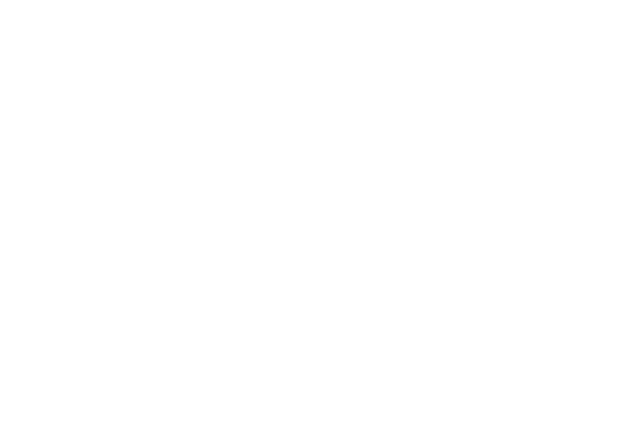
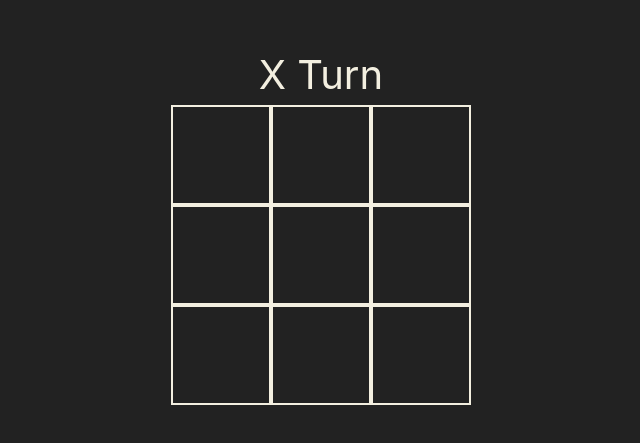
Before and after one commit to University-Projectss/Software-Development-Methods, a React (Create React App) app in the folder frontend/: page /playground in a window 1280 px wide. Before the commit this address had no page. Shown: the part 175-618 px from the top of the page, without its empty margins (319-959 px from the left). Built offline with nearby package versions, Linux system fonts and the light colour scheme; sample sign-in values are in the browser's storage.

Commit message:
Finish 2 human players TicTacToe

```diff
--- /dev/null
+++ b/frontend/src/components/Games/TicTacToe/index.tsx
@@ -0,0 +1,50 @@
+import { Flex, Grid, GridItem, Text } from "@chakra-ui/react";
+import React from "react";
+import { useTicTacToe } from "./useTicTacToe";
+
+interface TicTacToeProps {}
+
+export const TicTacToe: React.FC<TicTacToeProps> = () => {
+  const hook = useTicTacToe();
+
+  return (
+    <Flex
+      direction="column"
+      width="100vw"
+      height="100vh"
+      backgroundColor="#222222"
+      align="center"
+      justify="center"
+    >
+      <Text color="#F3EFE0" fontSize="40px">
+        {hook.turn === 1 ? "X Turn" : "O Turn"}
+      </Text>
+      {/* The following Grid represents the tic tac toe table */}
+      <Grid height="300px" width="300px" templateColumns="repeat(3, 100px)">
+        {hook.matrix.map((row, i) => {
+          return row.map((cell, j) => {
+            return (
+              <GridItem
+                key={i + j}
+                height="100px"
+                width="100px"
+                border="2px solid #F3EFE0"
+                fontSize="80px"
+                cursor="pointer"
+                color="#F3EFE0"
+                display="flex"
+                alignItems="center"
+                justifyContent="center"
+                onClick={() => {
+                  hook.handleCellClick(i, j);
+                }}
+              >
+                {hook.showText(cell)}
+              </GridItem>
+            );
+          });
+        })}
+      </Grid>
+    </Flex>
+  );
+};
--- /dev/null
+++ b/frontend/src/components/Games/TicTacToe/useTicTacToe.ts
@@ -0,0 +1,120 @@
+import { useEffect, useState } from "react";
+
+export const useTicTacToe = () => {
+  const [turn, setTurn] = useState<number>(1);
+
+  //   0-isEmpty, 1-X, 2-0
+  const [matrix, setMatrix] = useState<number[][]>([
+    [0, 0, 0],
+    [0, 0, 0],
+    [0, 0, 0],
+  ]);
+
+  useEffect(() => {
+    const result = checkForWinner();
+
+    if (result !== -1) {
+      window.alert(result === 0 ? "DRAW" : result === 1 ? "X WON" : "O WON");
+
+      resetTable();
+    }
+    // eslint-disable-next-line react-hooks/exhaustive-deps
+  }, [matrix]);
+
+  const showText = (cell: number) => {
+    switch (cell) {
+      case 1:
+        return "X";
+      case 2:
+        return "O";
+      default:
+        return "";
+    }
+  };
+
+  const handleCellClick = (i: number, j: number) => {
+    if (matrix[i][j] === 0) {
+      setMatrix(
+        matrix.map((row, ii) => {
+          return row.map((cell, jj) => {
+            if (i === ii && j === jj) {
+              return turn;
+            } else {
+              return cell;
+            }
+          });
+        })
+      );
+
+      setTurn(turn === 1 ? 2 : 1);
+    }
+  };
+
+  const resetTable = () => {
+    setMatrix([
+      [0, 0, 0],
+      [0, 0, 0],
+      [0, 0, 0],
+    ]);
+  };
+
+  const checkForWinner = () => {
+    //lines
+    for (let i = 0; i < 3; i++) {
+      if (
+        matrix[i][0] === matrix[i][1] &&
+        matrix[i][1] === matrix[i][2] &&
+        matrix[i][2] !== 0
+      ) {
+        return matrix[i][1];
+      }
+    }
+
+    //columns
+    for (let i = 0; i < 3; i++) {
+      if (
+        matrix[0][i] === matrix[1][i] &&
+        matrix[1][i] === matrix[2][i] &&
+        matrix[2][i] !== 0
+      ) {
+        return matrix[1][i];
+      }
+    }
+
+    //first diagonale
+    if (
+      matrix[0][0] === matrix[1][1] &&
+      matrix[1][1] === matrix[2][2] &&
+      matrix[2][2] !== 0
+    ) {
+      return matrix[1][1];
+    }
+
+    //second diagonale
+    if (
+      matrix[0][2] === matrix[1][1] &&
+      matrix[1][1] === matrix[2][0] &&
+      matrix[2][0] !== 0
+    ) {
+      return matrix[1][1];
+    }
+
+    let zeros = 0;
+    for (let j = 0; j < 3; j++)
+      for (let k = 0; k < 3; k++) if (matrix[j][k] === 0) zeros++;
+
+    if (zeros === 0) {
+      return 0;
+    } else {
+      return -1;
+    }
+  };
+
+  return {
+    showText,
+    matrix,
+    setMatrix,
+    handleCellClick,
+    turn,
+  };
+};
--- a/frontend/src/components/Routes/RoutesComponent.tsx
+++ b/frontend/src/components/Routes/RoutesComponent.tsx
@@ -1,5 +1,6 @@
 import React from "react";
 import { Route, Routes } from "react-router-dom";
+import { TicTacToe } from "../Games/TicTacToe";
 import { HomeComponent } from "../Home";
 import { Login } from "../Login";
 import { Profile } from "../Profile";
@@ -16,7 +17,7 @@
           </ProtectedRoute>
         }
       />
-       <Route
+      <Route
         path="/profile"
         element={
           <ProtectedRoute>
@@ -24,6 +25,14 @@
           </ProtectedRoute>
         }
       />
+      <Route
+        path="/playground"
+        element={
+          <ProtectedRoute>
+            <TicTacToe />
+          </ProtectedRoute>
+        }
+      />
       <Route path="/login" element={<Login />} />
     </Routes>
   );
```
